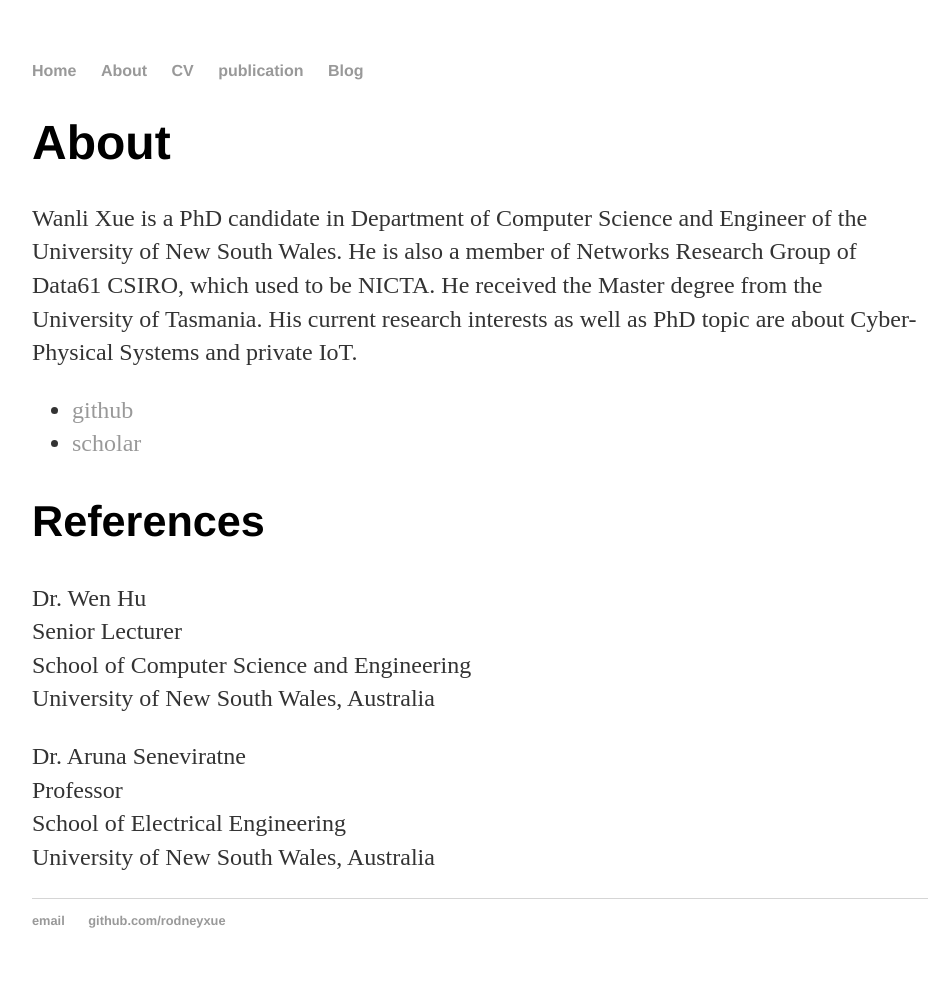
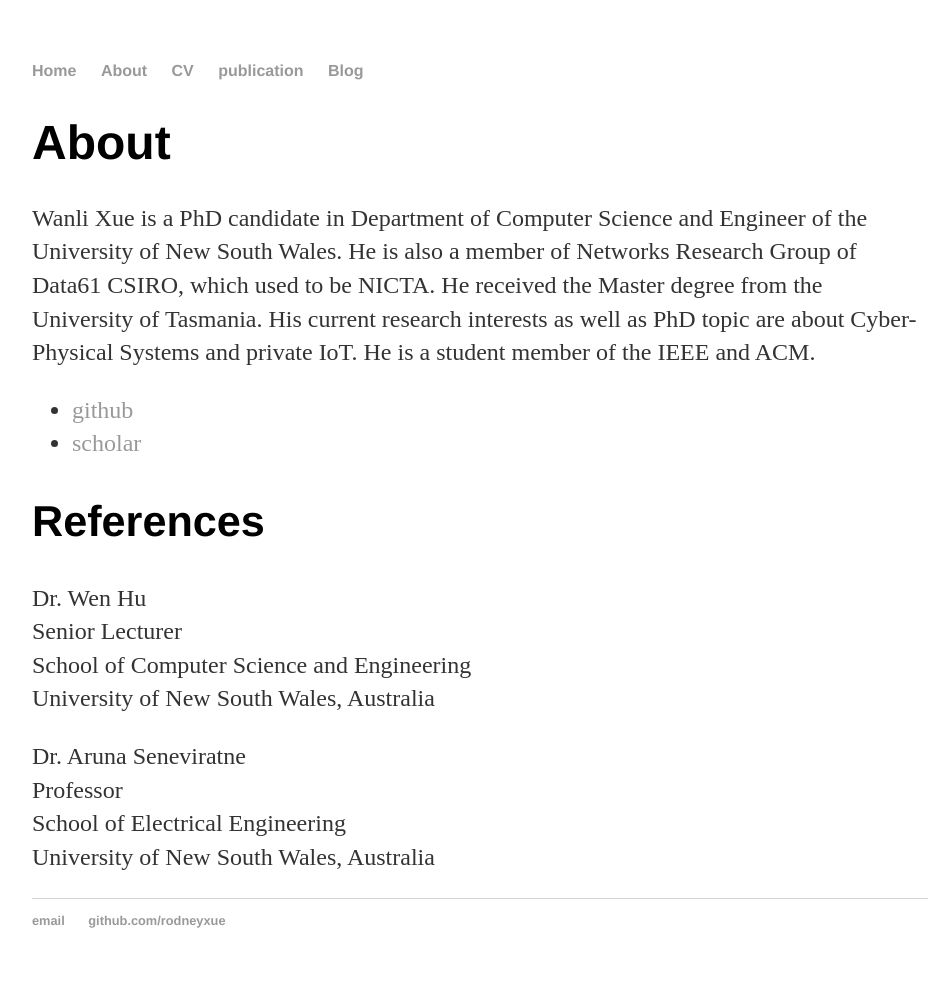
Before and after one commit to WanliXue/WanliXue.github.io, a Jekyll site: the page built from about/index.html, in a window 1280 px wide. Shown: the whole page, without its empty margins (160-1107 px from the left). Built offline with Jekyll 4.4.1, drawn with Linux system fonts in a browser that asks for light colours.

Commit message:
update bio

```diff
--- a/about/index.html
+++ b/about/index.html
@@ -5,7 +5,7 @@ title: About Wanli
 
 		<div class="about">
 			<h1>About</h1>
-			<p>Wanli Xue is a PhD candidate in Department of Computer Science and Engineer of the University of New South Wales. He is also a member of Networks Research Group of Data61 CSIRO, which used to be NICTA. He received the Master degree from the University of Tasmania.  His current research interests as well as PhD topic are about Cyber-Physical Systems and private IoT. </p>
+			<p>Wanli Xue is a PhD candidate in Department of Computer Science and Engineer of the University of New South Wales. He is also a member of Networks Research Group of Data61 CSIRO, which used to be NICTA. He received the Master degree from the University of Tasmania.  His current research interests as well as PhD topic are about Cyber-Physical Systems and private IoT. He is a student member of the IEEE and ACM.</p>
 
 			<ul class="contacts">
 				<li><a href="https://github.com/WanliXue">github</a></li>
```
